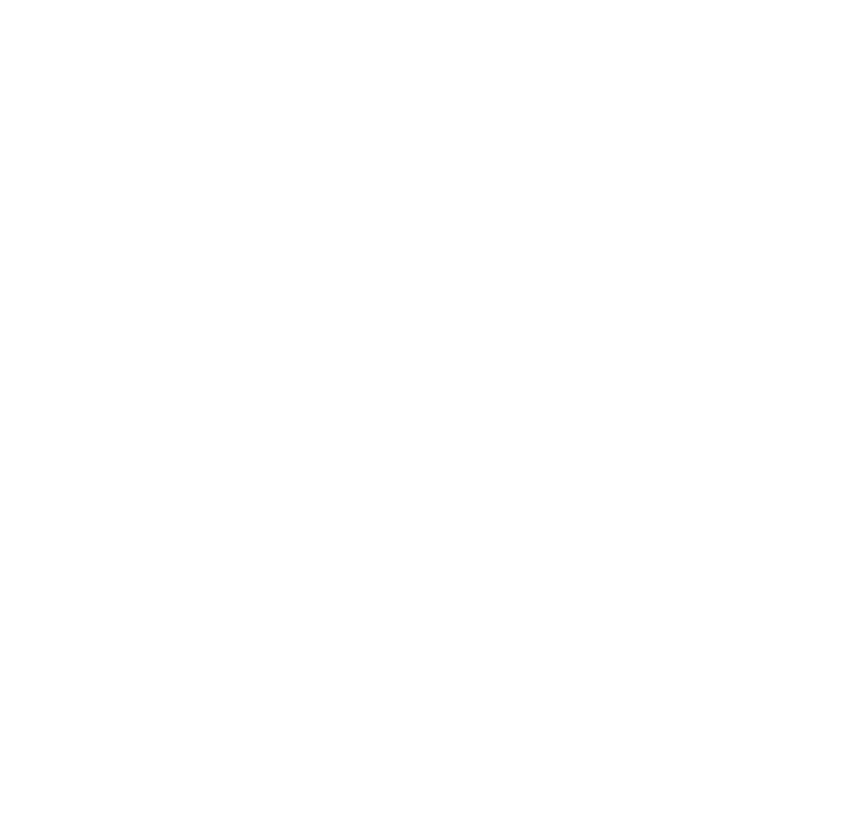
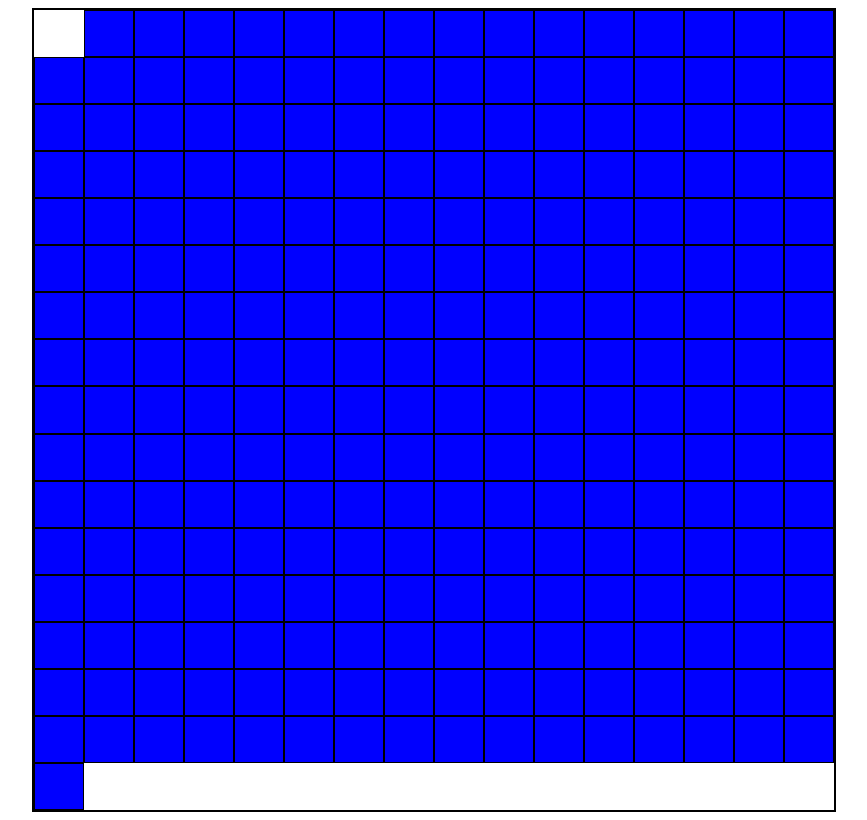
Before and after one commit to nateachino/Etch-A-Sketch, a plain HTML site: page index.html in a window 1280 px wide. Shown: the whole page, without its empty margins (206-1073 px from the left). Drawn offline with Linux system fonts and the light colour scheme.

Commit message:
Finished creating grid and drawing

```diff
--- a/index.html
+++ b/index.html
@@ -8,5 +8,13 @@
     <script src="script.js" defer></script>
     <link rel="stylesheet" href="style.css"></link>
   </head>
-  <body></body>
+  <body>
+    <div id="outside">
+    <div id="wrapper">
+      <div id="container">
+        <but
+      </div>
+    </div>
+  </div>
+  </body>
 </html>
--- a/script.js
+++ b/script.js
@@ -0,0 +1,26 @@
+const container = document.getElementById("container");
+
+function createDivs(num) {
+  for (i = 0; i < num; i++) {
+    let newDiv = document.createElement("div");
+    newDiv.classList.add("sketch");
+    container.appendChild(newDiv);
+  }
+}
+
+function colorBrick(e) {
+  e.style.backgroundColor = "red";
+}
+
+createDivs(256);
+
+let divs = document.querySelectorAll(".sketch");
+
+divs.forEach((element) => {
+  element.addEventListener("mouseover", function () {
+    colorBrick(element);
+  });
+});
+
+container.style.gridTemplateColumns = "repeat(" + 16 + ",auto)";
+container.style.gridTemplateRows = "repeat(" + 16 + ",auto)";
--- a/style.css
+++ b/style.css
@@ -0,0 +1,21 @@
+#container {
+  border: 2px black solid;
+  display: grid;
+  width: 800px;
+  height: 800px;
+  grid-template-columns: repeat(15, auto);
+}
+
+.sketch {
+  background-color: blue;
+  border: 0.5px black solid;
+  display: flex;
+  align-items: center;
+}
+
+#outside {
+  display: flex;
+  justify-content: center;
+  align-items: center;
+  flex-grow: 0;
+}
```
